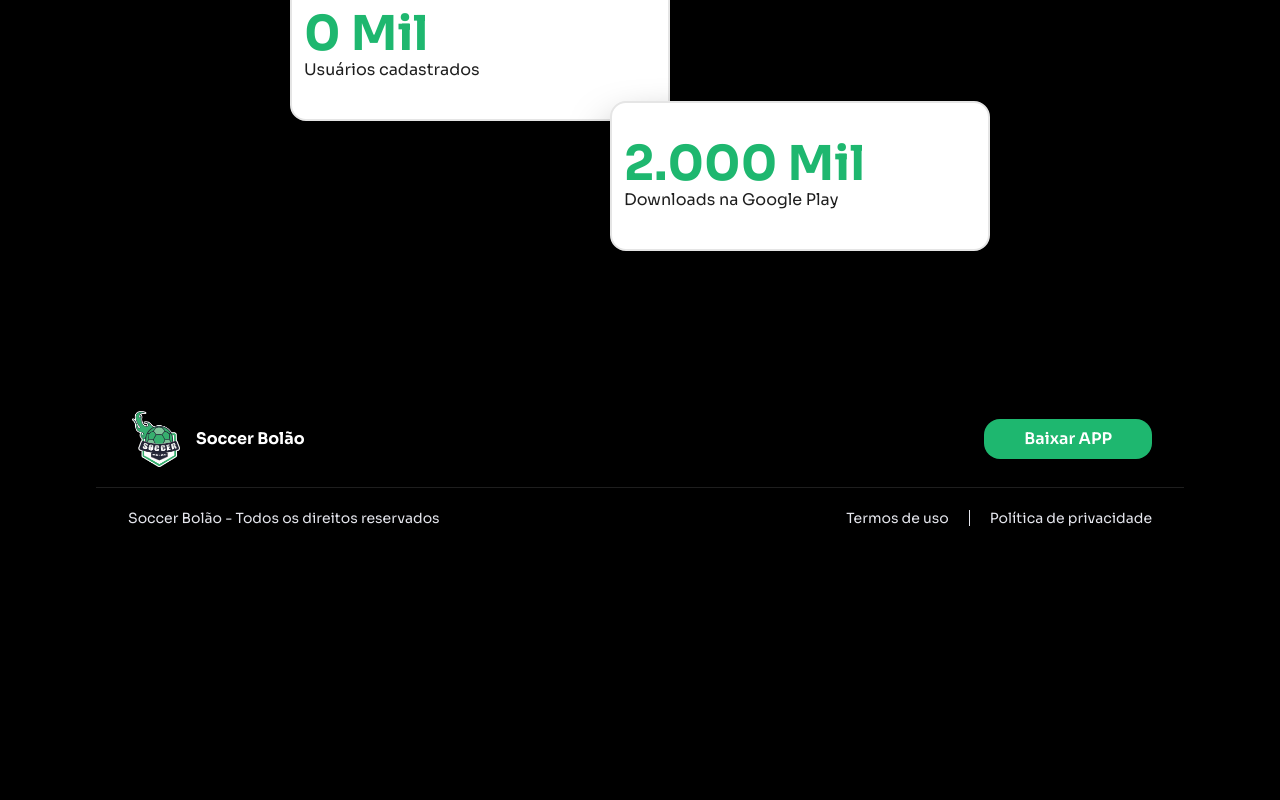
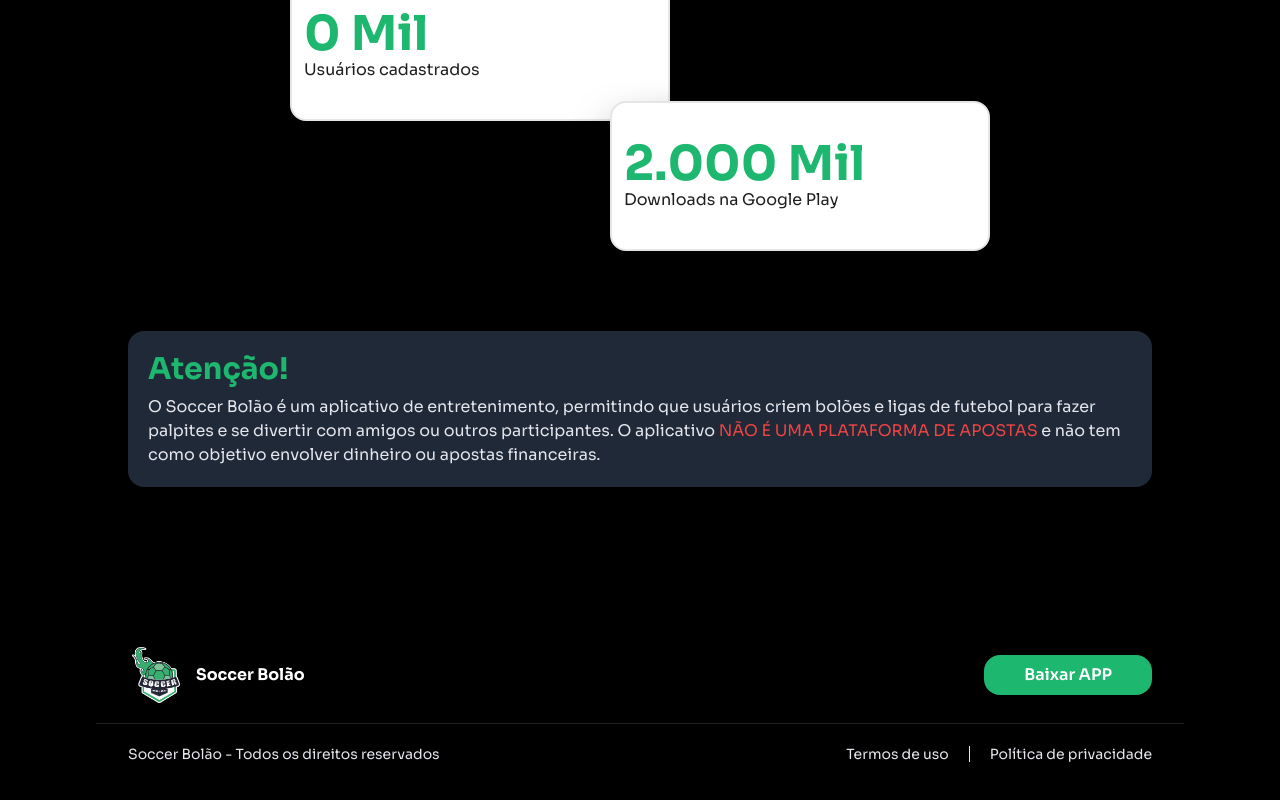
Before and after one commit to emanoeledevapps/soccerbolao-website, a Next.js app: page / in a window 1280 px wide. Shown: the part 2814-3614 px from the top of the page. Before the commit the page ends 3422 px from the top, so only its background shows below. Built offline with nearby package versions, Linux system fonts and the light colour scheme; no server answers.

Commit message:
feat: add warn bets

```diff
--- a/app/(home)/page.tsx
+++ b/app/(home)/page.tsx
@@ -5,6 +5,7 @@ import { Emphasis } from './components/Emphasis/Emphasis'
 import { CommunityStats } from './components/CommunityStats/CommunityStats'
 import { Footer } from '@/components/Footer/Footer'
 import { HowDoesItWorks } from './components/HowDoesItWorks/HowDoesItWorks'
+import { WarningBets } from '@/components/WarningBets/WarningBets'
 
 export const metadata: Metadata = {
   title: 'Soccer Bolão - Diversão para quem ama futebol',
@@ -32,6 +33,7 @@ export default function Home() {
         <Emphasis />
         <HowDoesItWorks />
         <CommunityStats />
+        <WarningBets />
       </main>
 
       <Footer />
--- a/app/download/page.tsx
+++ b/app/download/page.tsx
@@ -7,6 +7,7 @@ import AndroidIcon from '@/public/icons/android.png'
 import IosIcon from '@/public/icons/ios.png'
 import InternetIcon from '@/public/icons/internet.png'
 import { Footer } from '@/components/Footer/Footer'
+import { WarningBets } from '@/components/WarningBets/WarningBets'
 
 export const metadata: Metadata = {
   title: 'Baixar Soccer Bolão - Diversão para quem ama futebol',
@@ -73,6 +74,8 @@ export default function Download() {
             <p className="text-gray-p">Estamos trabalhando para disponibilizar uma versão que funcione no navegador e assim também para dispositivos iOS</p>
           </div>
         </div>
+
+        <WarningBets />
       </main>
 
       <Footer />
--- /dev/null
+++ b/components/WarningBets/WarningBets.tsx
@@ -0,0 +1,15 @@
+export function WarningBets() {
+  return (
+    <section className="w-full p-5 rounded-2xl bg-gray-800 gap-2 flex flex-col mt-20">
+      <h5 className="font-bold text-3xl text-green-1">Atenção!</h5>
+      <p className="text-gray-p">
+        O Soccer Bolão é um aplicativo de entretenimento, permitindo que
+        usuários criem bolões e ligas de futebol para fazer palpites e se
+        divertir com amigos ou outros participantes. O aplicativo
+        <span className="text-red-500 uppercase"> não é uma plataforma de apostas </span>
+        e não tem como objetivo envolver dinheiro ou
+        apostas financeiras.
+      </p>
+    </section>
+  );
+}
```
Also changed, not shown: 2 other files (tests, documents, lock files or other folders).
